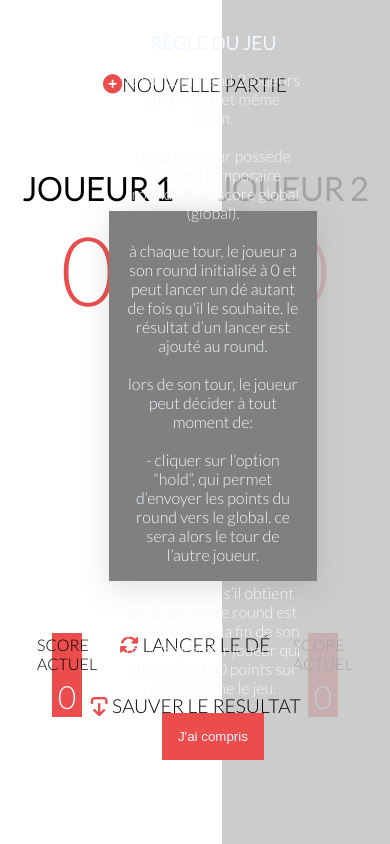
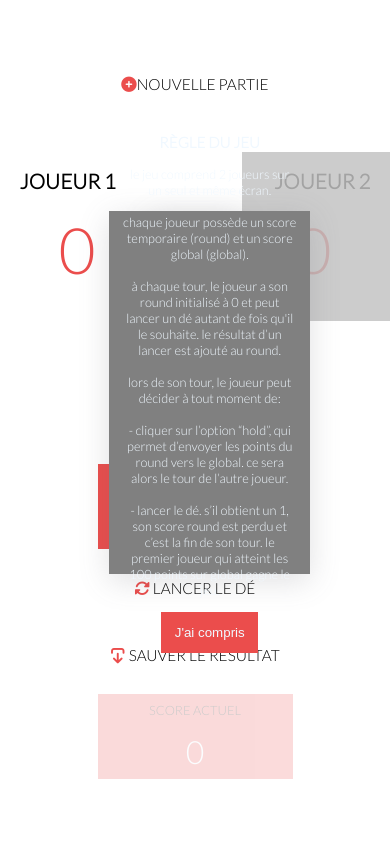
Before and after one commit to VueGreg/game-greg-Studi, a plain HTML site: page index.html in a window 390 px wide. Drawn offline with Linux system fonts and the light colour scheme.

Commit message:
Add responsive

```diff
--- a/style.scss
+++ b/style.scss
@@ -17,7 +17,7 @@ body {
     display: flex;
     justify-content: center;
     align-items: center;
-    font-size: 1.2rem;
+    font-size: 1.2em;
     cursor: pointer;
 }
 
@@ -39,8 +39,8 @@ body {
         color: $primary-color;
     }
     &__dice {
-        width: 7rem;
-        height: 7rem;
+        width: 7em;
+        height: 7em;
         display: grid;
         grid-template-columns: repeat(3, 1fr);
         grid-template-rows: repeat(3, 1fr);
@@ -86,8 +86,8 @@ body {
 
 .red-ball {
     display: block;
-    height: 1rem;
-    width: 1rem;
+    height: 1em;
+    width: 1em;
     border-radius: 50%;
     background-color: $primary-color;
 }
@@ -118,7 +118,7 @@ body {
         flex-direction: column;
         justify-content: space-between;
         align-items: center;
-        font-size: 1.2rem;
+        font-size: 1.2em;
     }
 }
 
@@ -153,7 +153,7 @@ body {
     .current-dice {
         height: 6vh;
         width: 6vh;
-        font-size: 3rem;
+        font-size: 3em;
         font-weight: 600;
         color: white;
         background-color: $primary-color;
@@ -182,17 +182,17 @@ body {
     justify-content: center;
     align-items: center;
     text-align: center;
-    padding: 1rem;
+    padding: 1em;
     visibility: visible;
 
     &-h3 {
         text-transform: uppercase;
-        padding: 1rem;
+        padding: 1em;
     }
 
     &-button {
-        padding: 1rem;
-        margin: 1rem;
+        padding: 1em;
+        margin: 1em;
         border: none;
         background-color: $primary-color;
         color: aliceblue;
@@ -203,3 +203,54 @@ body {
         }
     }
 }
+
+@media screen and (max-width: 400px) {
+    body {
+        font-size: 0.8em;
+    }
+
+    .players, .container {
+        justify-content: space-between;
+    }
+
+    .players {
+        width: 90%;
+        font-size: 0.8em;
+    }
+
+    .container {
+        width: 70%;
+
+        &__score {
+            font-size: 4rem;
+        }
+    }
+
+    .current {
+        flex-direction: column;
+        align-items: center;
+        justify-content: center;
+
+        &__score {
+            width: 50vw;
+        }
+
+        &__group-button {
+            height: 10vh;
+            margin: 2em;
+        }
+    }
+    .container__current-dice{
+        height: 15vh;
+    }
+    .hide-player0, .hide-player1 {
+        top: 18vh;
+        height: 20vh;
+        width: 38vw;
+    }
+
+    .hide-player0 {
+        left: 62vw;
+    }
+
+}
```
Also changed, not shown: style.css, 1 other file.
